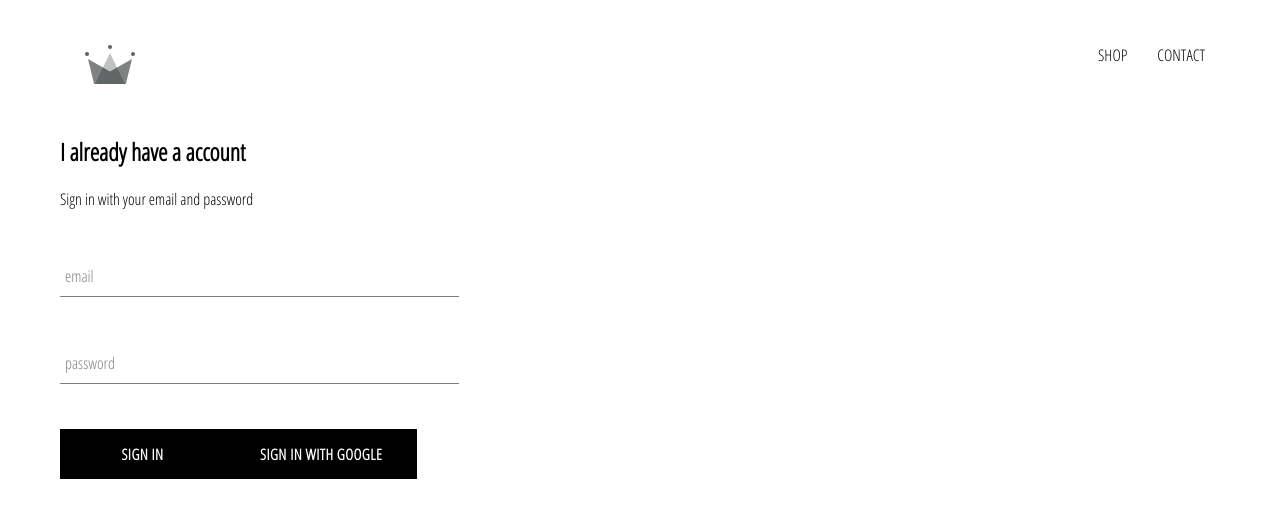
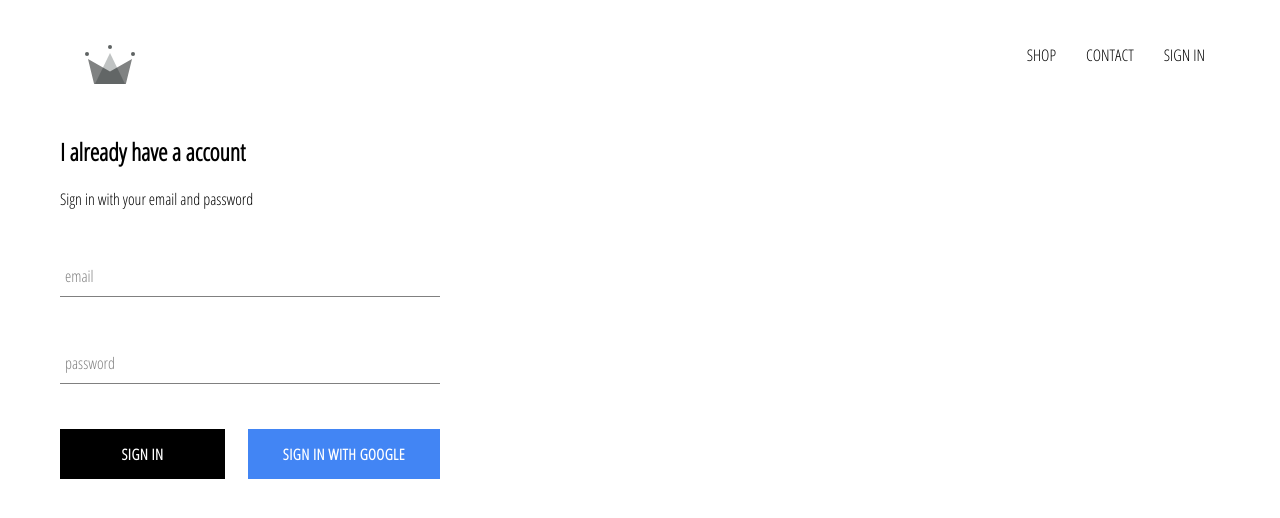
Before and after one commit to emexy/crwn-clothing, a React (Create React App) app: page /signin in a window 1280 px wide. Shown: the top 518 px of the page. Built offline with nearby package versions, Linux system fonts and the light colour scheme; no server answers.

Commit message:
Finishing Firebase auth

```diff
--- a/src/App.css
+++ b/src/App.css
@@ -7,3 +7,7 @@
   text-decoration: none;
   color: black;
 }
+
+* {
+  box-sizing: border-box;
+}
--- a/src/App.js
+++ b/src/App.js
@@ -7,11 +7,33 @@
 import ShopPage from "./pages/shop/shop.component";
 import SignInAndSignUpPage from "./pages/sign-in-and-sign-up/sign-in-and-sign-up.component";
 import Header from "./components/header/header.component";
+import { auth } from "./firebase/firebase.utils";
 
-function App() {
+class App extends React.Component {
+  constructor() {
+    super();
+
+    this.state = {
+      currentUser: null
+    };
+  }
+
+  unSubscribeFromAuth = null;
+
+  componentDidMount() {
+    this.unSubscribeFromAuth = auth.onAuthStateChanged(user => {
+      this.setState({ currentUser: user });
+    });
+  }
+
+  componentWillUnmount() {
+    this.unSubscribeFromAuth();
+  }
+
+  render() {
     return (
       <div>
-      <Header />
+        <Header currentUser={this.state.currentUser} />
         <Switch>
           <Route exact path="/" component={HomePage} />
           <Route path="/shop" component={ShopPage} />
@@ -20,5 +42,6 @@
       </div>
     );
   }
+}
 
 export default App;
--- a/src/components/custom-button/custom-button.component.jsx
+++ b/src/components/custom-button/custom-button.component.jsx
@@ -2,8 +2,11 @@
 
 import "./custom-button.styles.scss";
 
-const CustomButton = ({ children, ...otherProps }) => (
-  <button className="custom-button" {...otherProps}>
+const CustomButton = ({ children, isGoogleSignIn, ...otherProps }) => (
+  <button
+    className={`${isGoogleSignIn ? "google-sign-in" : ""} custom-button`}
+    {...otherProps}
+  >
     {children}
   </button>
 );
--- a/src/components/custom-button/custom-button.styles.scss
+++ b/src/components/custom-button/custom-button.styles.scss
@@ -9,7 +9,7 @@
   background-color: black;
   color: white;
   text-transform: uppercase;
-  font-family: 'Open Sans Condensed';
+  font-family: "Open Sans Condensed";
   font-weight: bolder;
   border: none;
   cursor: pointer;
@@ -19,4 +19,14 @@
     color: black;
     border: 1px solid black;
   }
+
+  &.google-sign-in {
+    background-color: #4285f4;
+    color: white;
+
+    &:hover {
+      background-color: #357ae8;
+      border: none;
+    }
+  }
 }
--- a/src/components/header/header.component.jsx
+++ b/src/components/header/header.component.jsx
@@ -1,11 +1,13 @@
 import React from "react";
 import { Link } from "react-router-dom";
+
+import { auth } from "../../firebase/firebase.utils";
 
 import { ReactComponent as Logo } from "../../assets/crown.svg";
 
 import "./header.styles.scss";
 
-const Header = () => (
+const Header = ({ currentUser }) => (
   <div className="header">
     <Link className="logo-container" to="/">
       <Logo className="logo" />
@@ -17,6 +19,15 @@
       <Link className="option" to="/shop">
         CONTACT
       </Link>
+      {currentUser ? (
+        <div className="option" onClick={() => auth.signOut()}>
+          SIGN OUT
+        </div>
+      ) : (
+        <Link className="option" to="/signin">
+          SIGN IN
+        </Link>
+      )}
     </div>
   </div>
 );
--- a/src/components/header/header.styles.scss
+++ b/src/components/header/header.styles.scss
@@ -20,6 +20,7 @@
 
     .option {
       padding: 10px 15px;
+      cursor: pointer;
     }
   }
 }
--- a/src/components/sign-in/sign-in.component.jsx
+++ b/src/components/sign-in/sign-in.component.jsx
@@ -52,10 +52,12 @@
             label="password"
             required
           />
-          <CustomButton type="submit">Sign In</CustomButton>
-          <CustomButton onClick={signInWithGoogle}>
-            Sign In With Google
-          </CustomButton>
+          <div className="buttons">
+            <CustomButton type="submit">Sign In</CustomButton>
+            <CustomButton onClick={signInWithGoogle} isGoogleSignIn>
+              Sign In With Google
+            </CustomButton>
+          </div>
         </form>
       </div>
     );
--- a/src/components/sign-in/sign-in.styles.scss
+++ b/src/components/sign-in/sign-in.styles.scss
@@ -1,9 +1,14 @@
 .sign-in {
-  width: 30vw;
+  width: 380px;
   display: flex;
   flex-direction: column;
 
   .title {
     margin: 10px;
   }
+
+  .buttons {
+    display: flex;
+    justify-content: space-between;
+  }
 }
```
Lines whose indentation alone changed are shown as unchanged.
